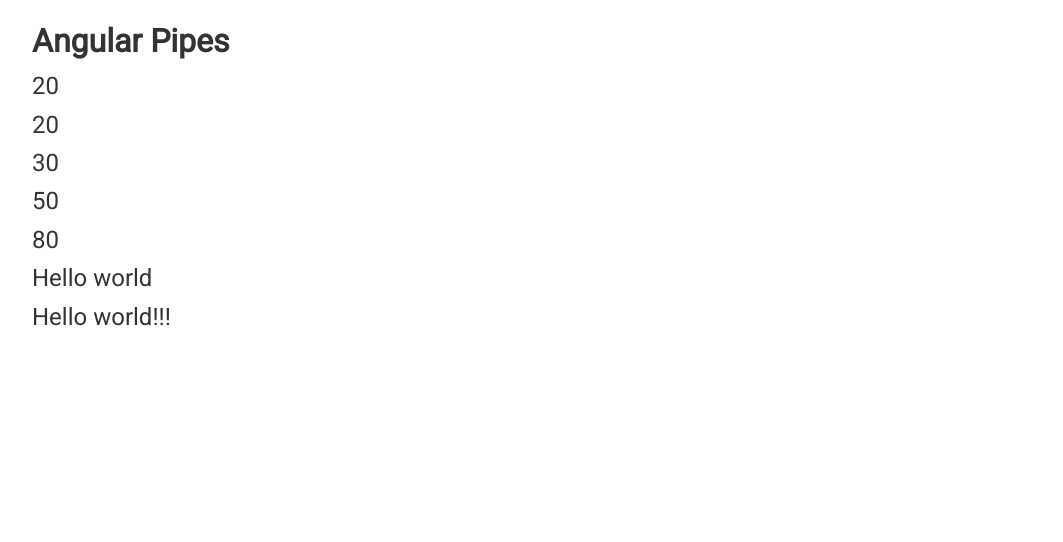
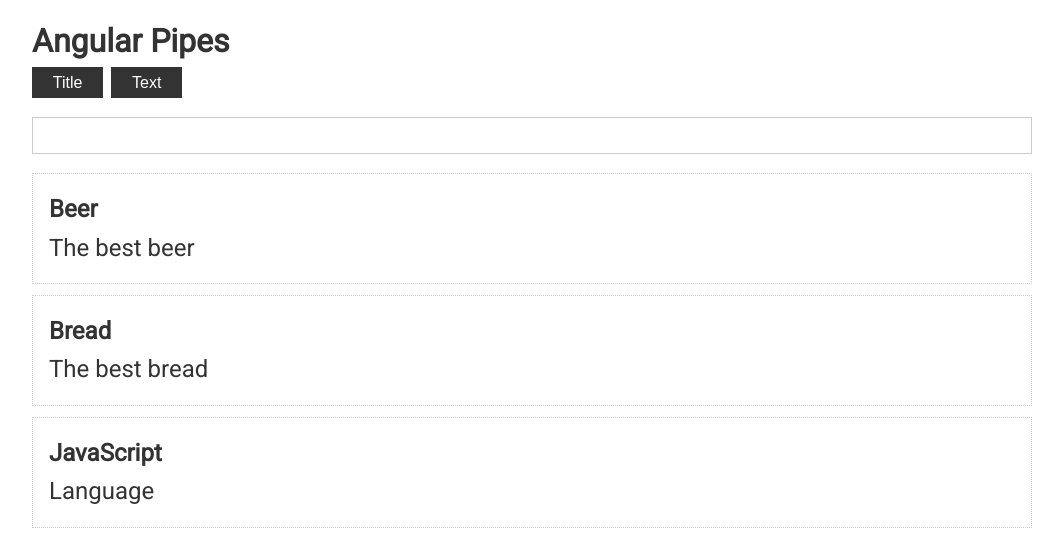
Before and after one commit to EvgeniyAn/Angular8Course, an Angular app in the folder Pipes/: page / in a window 1280 px wide. Shown: the top 542 px of the page, without its empty margins (108-1171 px from the left). Built offline with nearby package versions, Linux system fonts and the light colour scheme.

Commit message:
#43 Create pipe to filter the list

```diff
--- a/Pipes/src/app/app.component.html
+++ b/Pipes/src/app/app.component.html
@@ -33,13 +33,22 @@
   <!--  <pre><p>{{obj}}</p></pre>-->
   <!--  <pre><p>{{obj | json}}</p></pre>-->
 
-  <p>{{10|mult}}</p>
-  <p>{{10|mult:2}}</p>
-  <p>{{10|mult:3}}</p>
-  <p>{{10|mult:5}}</p>
-  <p>{{10|mult:8}}</p>
+  <!--  <p>{{10|mult}}</p>-->
+  <!--  <p>{{10|mult:2}}</p>-->
+  <!--  <p>{{10|mult:3}}</p>-->
+  <!--  <p>{{10|mult:5}}</p>-->
+  <!--  <p>{{10|mult:8}}</p>-->
 
-  <p>{{ 'Hello world     ' }}</p>
-  <p>{{ 'Hello world     ' | exMarks }}</p>
+  <!--  <p>{{ 'Hello world     ' }}</p>-->
+  <!--  <p>{{ 'Hello world     ' | exMarks }}</p>-->
+
+  <button class="btn" (click)="searchField = 'title'">Title</button>
+  <button class="btn" (click)="searchField = 'text'">Text</button>
+  <input type="text" [(ngModel)]="search">
+
+  <div *ngFor="let post of posts | filter:search:searchField" class="card">
+    <h2>{{post.title}}</h2>
+    <p>{{post.text}}</p>
+  </div>
 
 </div>
--- a/Pipes/src/app/app.component.ts
+++ b/Pipes/src/app/app.component.ts
@@ -1,4 +1,10 @@
 import {Component} from '@angular/core';
+
+export interface Post {
+  title: string,
+  text: string
+}
+
 
 @Component({
   selector: 'app-root',
@@ -6,18 +12,25 @@
   styleUrls: ['./app.component.scss']
 })
 export class AppComponent {
-  e: number = Math.E;
-  str = 'hello world';
-  date: Date = new Date();
-  float: number = 0.42;
-  obj = {
-    a: 1,
-    b: {
-      c: 2,
-      d: {
-        e: 3,
-        f: 4
-      }
-    }
-  }
+  // e: number = Math.E;
+  // str = 'hello world';
+  // date: Date = new Date();
+  // float: number = 0.42;
+  // obj = {
+  //   a: 1,
+  //   b: {
+  //     c: 2,
+  //     d: {
+  //       e: 3,
+  //       f: 4
+  //     }
+  //   }
+  // }
+  posts: Post[] = [
+    {title: 'Beer', text: 'The best beer'},
+    {title: 'Bread', text: 'The best bread'},
+    {title: 'JavaScript', text: 'Language'}
+  ];
+  search: string;
+  searchField = 'title';
 }
--- a/Pipes/src/app/app.module.ts
+++ b/Pipes/src/app/app.module.ts
@@ -5,13 +5,15 @@
 import {FormsModule} from "@angular/forms";
 import {MultiByPipe} from "./pipes/mult-by.pipe";
 import { ExMarksPipe } from './pipes/ex-marks.pipe';
+import { FilterPipe } from './pipes/filter.pipe';
 
 
 @NgModule({
   declarations: [
     AppComponent,
     MultiByPipe,
-    ExMarksPipe
+    ExMarksPipe,
+    FilterPipe
   ],
   imports: [
     BrowserModule,
--- /dev/null
+++ b/Pipes/src/app/pipes/filter.pipe.ts
@@ -0,0 +1,18 @@
+import {Pipe, PipeTransform} from '@angular/core';
+import {Post} from "../../../../ComponentsInDetail/src/app/app.component";
+
+@Pipe({
+  name: 'filter'
+})
+export class FilterPipe implements PipeTransform {
+
+  transform(posts: Post[], search: string = '', field: string = 'title'): Post[] {
+    if (!search.trim()) {
+      return posts;
+    }
+    return posts.filter(post => {
+      return post[field].toLowerCase().includes(search.toLowerCase());
+    })
+  }
+
+}
```
